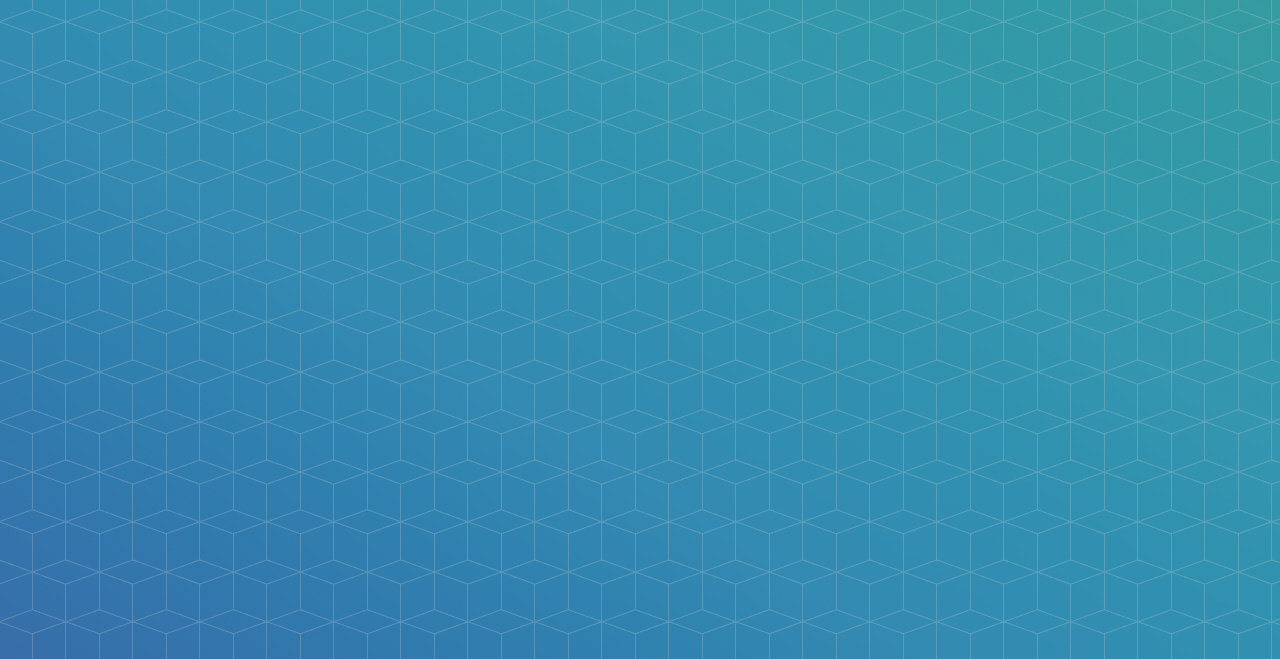
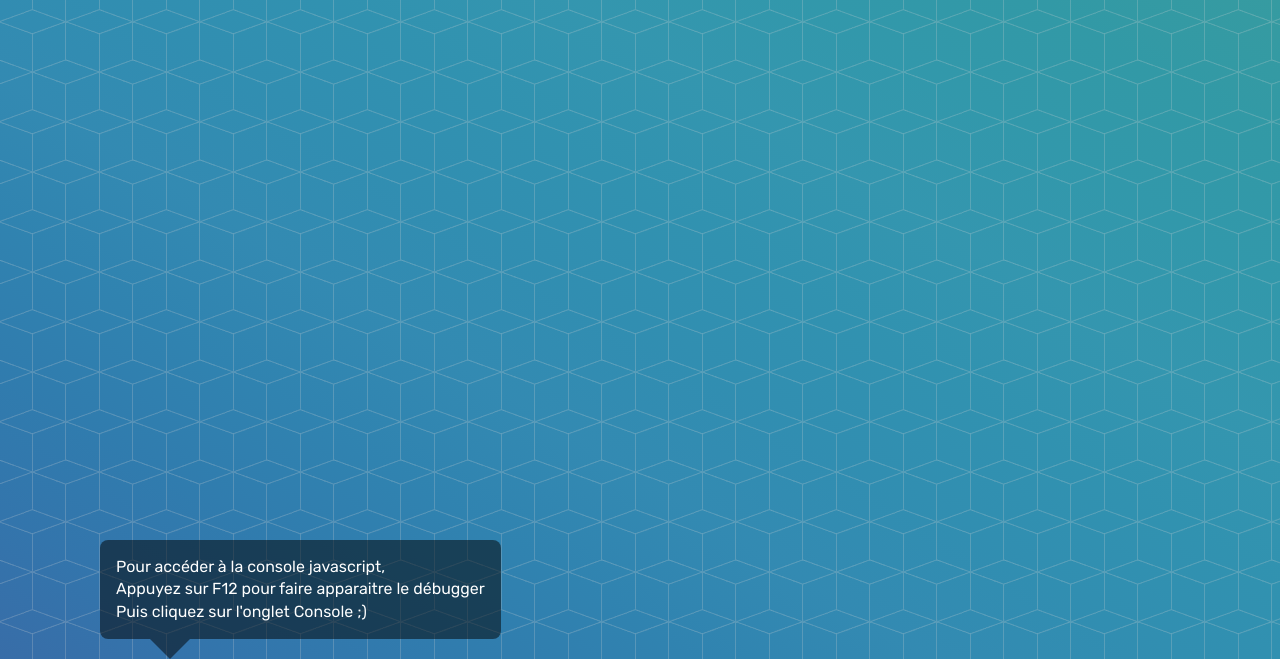
Before and after one commit to Cyrhades/youpi-exercice, a website: page src/index.html in a window 1280 px wide. Shown: the part 141-800 px from the top of the page. Drawn offline with nearby package versions, Linux system fonts and the light colour scheme.

Commit message:
ADD: Design > console tooltip

```diff
--- a/src/index.html
+++ b/src/index.html
@@ -16,6 +16,11 @@
     <div class="container">
         <h1>Boilerplate exercice / La passerelle</h1>
         <p>Un petit exemple tout simple, avec un peu de html, de css et de js :)</p>
+        <div class="tooltipText bottomLeftArrow console">
+            Pour accéder à la console javascript,<br/>
+            Appuyez sur F12 pour faire apparaitre le débugger<br/>
+            Puis cliquez sur l'onglet Console ;)
+        </div>
     </div>
 
     <script type="module" src="js/vendors/jquery.js"></script>
--- a/src/style.css
+++ b/src/style.css
@@ -74,6 +74,28 @@ body {
   width: 90%;
 }
 
-
-
-/* Your css :) */
+/* Tooltip text */
+.tooltipText {
+  background-color: rgba(0,0,0,.5);
+  border-radius: .5em;
+  color: #fff;
+  line-height: 1.4em;
+  padding: 1em;
+  position: absolute;
+  z-index: 1;
+}
+.tooltipText.bottomLeftArrow::after {
+  border-color: rgba(0,0,0,.5) transparent transparent transparent;
+  border-style: solid;
+  border-width: 20px 20px 0 20px;
+  bottom: -20px;
+  content: "";
+  height: 0;
+  left: 50px;
+  position: absolute;
+  width: 0;
+}
+.tooltipText.console {
+  bottom: 20px;
+  left: 100px;
+}
```
